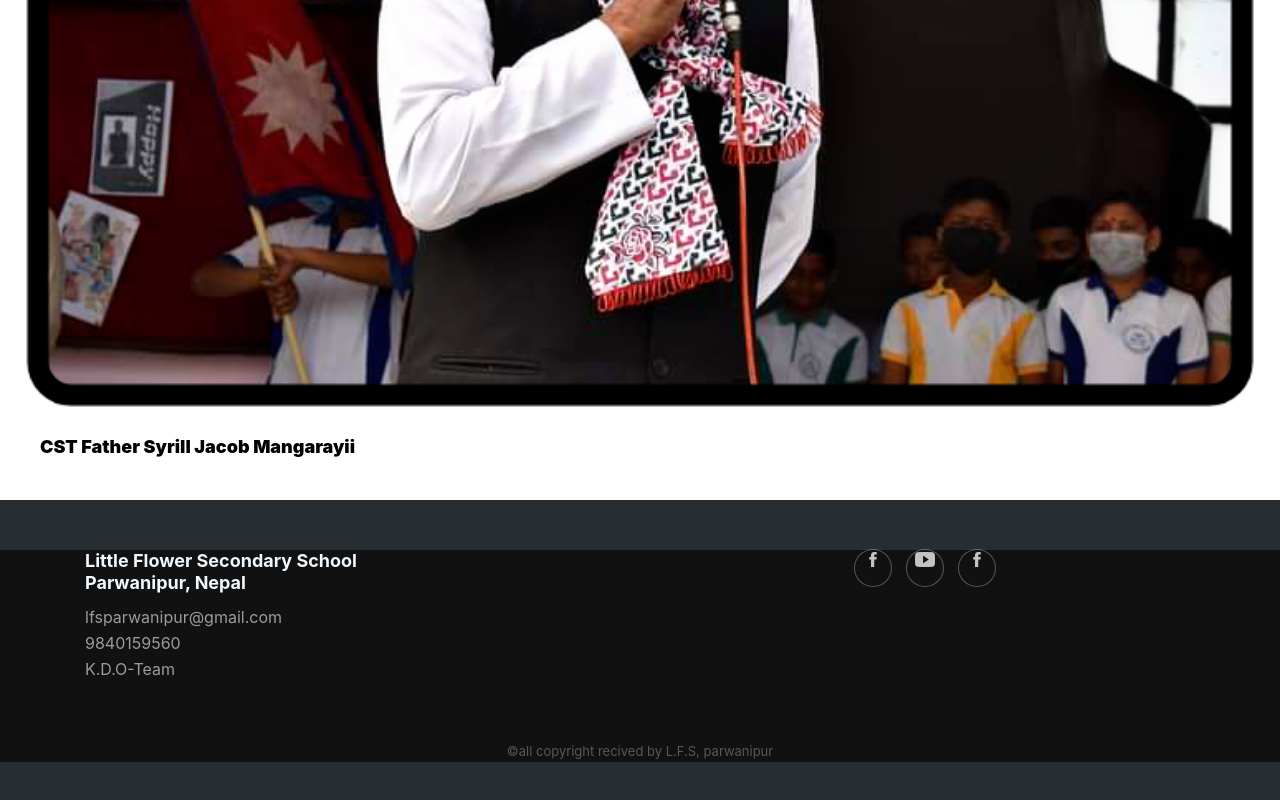
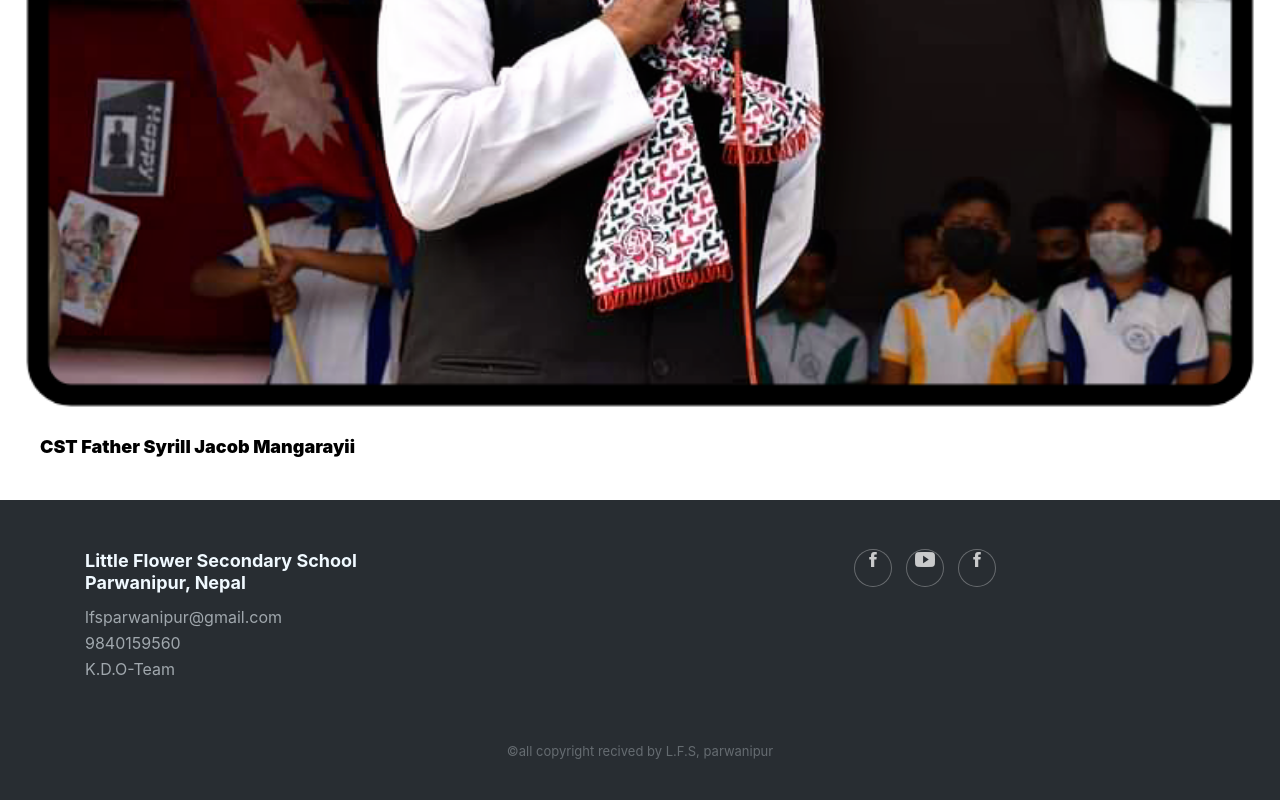
Before and after one commit to bhumi595/little_web, a plain HTML site: page about.html in a window 1280 px wide. Shown: the part 1482-2282 px from the top of the page. Drawn offline with nearby package versions, Linux system fonts and the light colour scheme; files that its build step writes are made by us from their sources.

Commit message:
Update style.css
Signed-off-by: kdo2006 <106128975+kdo2006@users.noreply.github.com>

```diff
--- a/style.css
+++ b/style.css
@@ -1,7 +1,7 @@
 footer{
-    bottom: 0px;
+
     width: 100%;
-    background: #111;
+    Align:center;
 }
 
 .footer-dark {
```
